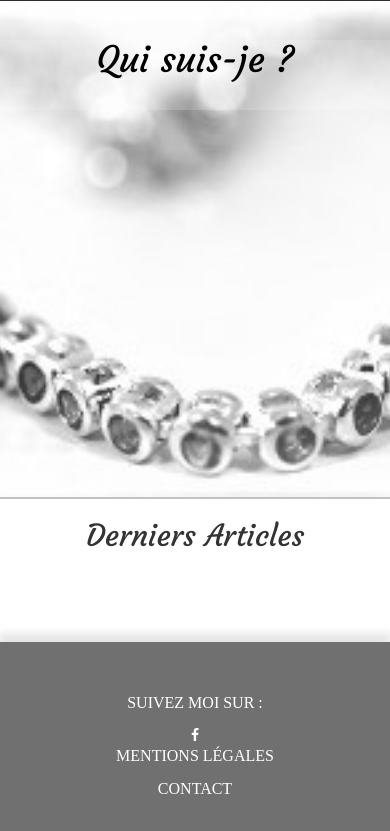
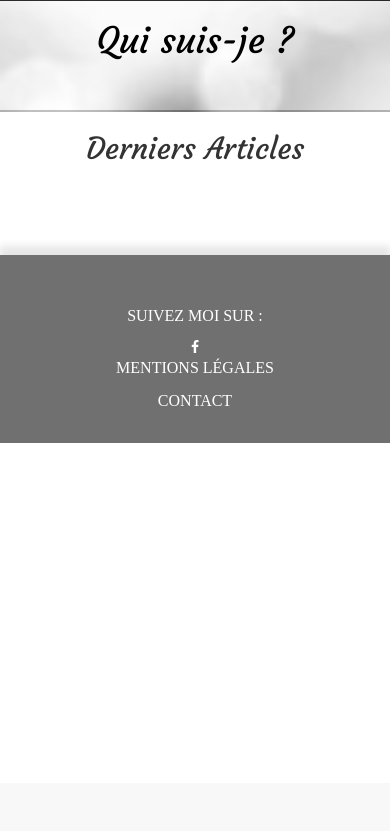
Before and after one commit to Argonder/Projet, a Symfony app: template templates/accueil.html.twig in a window 390 px wide. Shown: the part 61-892 px from the top of the page. After the commit the page ends 504 px from the top, so only its background shows below. Run offline with Twig, Linux system fonts and the light colour scheme; the template is opened without the code that fills it, so the values that code supplies are empty; some libraries are stand-ins or nearby versions; some web fonts are replaced.

Commit message:
responsive padding accueil

```diff
--- a/public/css/style.css
+++ b/public/css/style.css
@@ -93,7 +93,6 @@ header .navbar-default {
     border-top: solid 2px rgba(0, 0, 0, 0.24);
     border-bottom: solid 2px rgba(0, 0, 0, 0.24);
     background-image: url("../images/bgimagec.jpg");
-    height: 500px;
     background-attachment: fixed;
     background-position: center;
     background-repeat: no-repeat;
@@ -102,7 +101,8 @@ header .navbar-default {
 
 /* QUI SUIS JE */
 .Presentation{
-    margin-top:10%;
+    padding-top:5%;
+    padding-bottom:5%;
     background-color: rgba(248, 248, 248, 0.18);
     color: #000000;
 }
--- a/templates/accueil.html.twig
+++ b/templates/accueil.html.twig
@@ -37,7 +37,6 @@
     <!-- PRESENTATION -->
 
     <div id="parallax">
-        <div class="parallax"></div>
         <div class="parallax">
 
             <div class="Presentation text-center">
@@ -51,7 +50,6 @@
             </div>
 
         </div>
-        <div class="parallax"></div>
     </div>
     <!-- DERNIER ARTICLE -->
     <div class="container dernierArticles">
```
